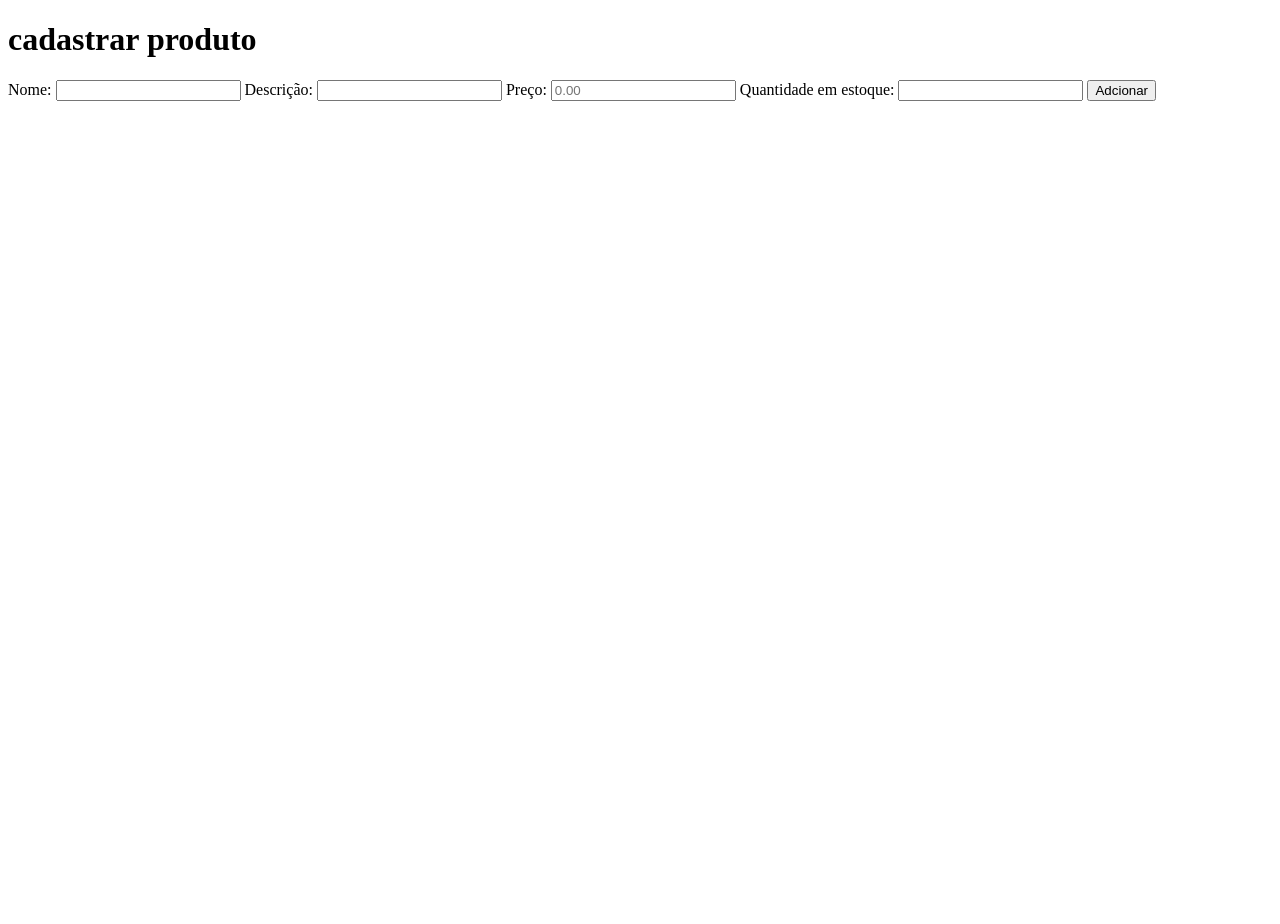
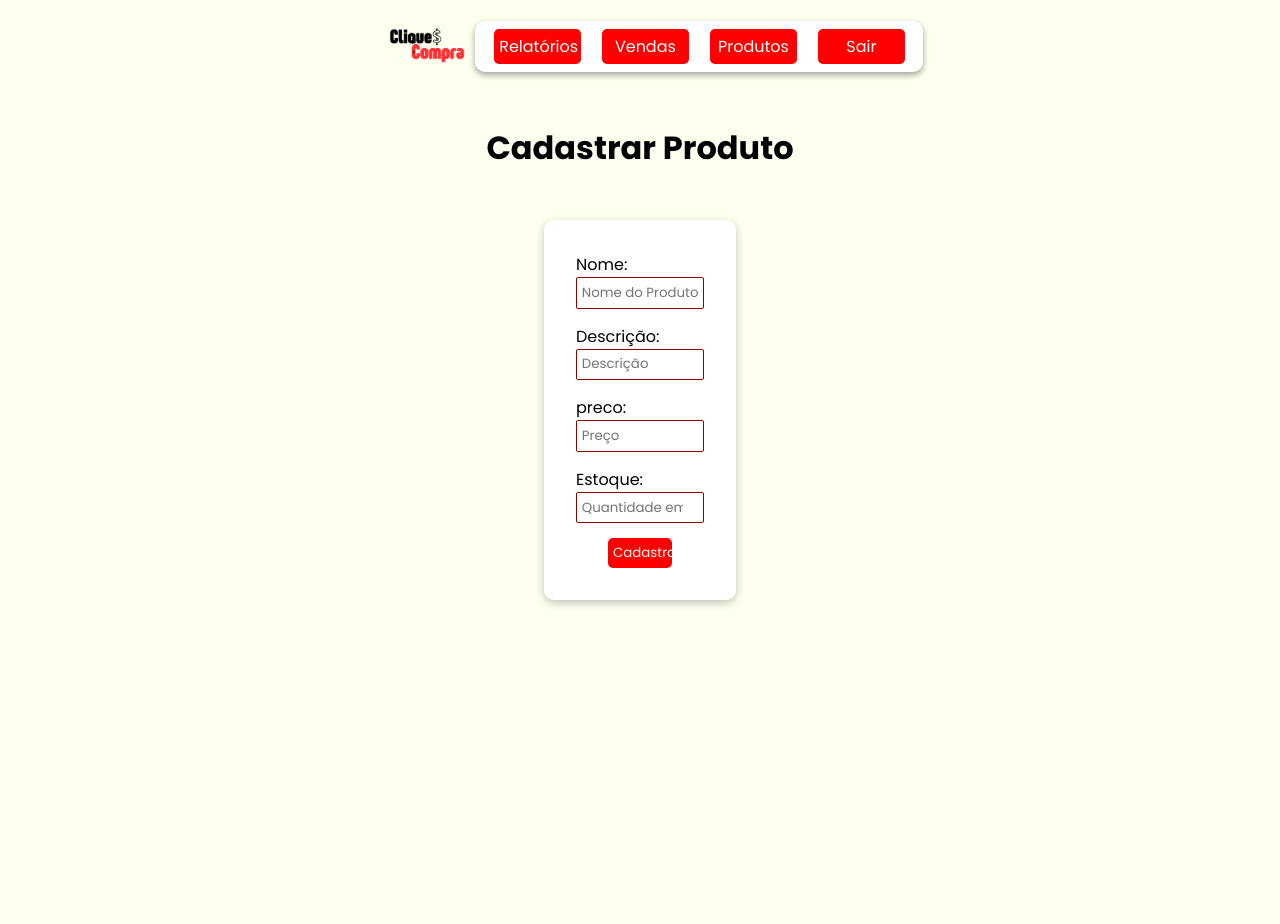
Before and after one commit to hiandro6/sistema_de_vendas, a Flask app: page /produtos/add in a window 1280 px wide. Before the commit the page ends 101 px from the top, so only its background shows below. Run offline with Flask 3, Linux system fonts and the light colour scheme.

Commit message:
css:produtos

```diff
--- a/static/style/edit.css
+++ b/static/style/edit.css
@@ -0,0 +1,55 @@
+main{
+    width: 100%;
+    height: 100vh;
+    display: flex;
+    flex-direction: column;
+    align-items: center;
+    margin-top: 3rem;
+    gap: 3rem;
+
+    form{
+        background-color: white;
+        box-shadow: rgba(0, 0, 0, 0.24) 0px 3px 8px;
+        border-radius: 10px;
+        display: flex;
+        flex-direction: column;
+        align-items: center;
+        width: 15%;
+        height: 45;
+        padding: 2rem;
+        gap: 15px;
+
+        h1{
+            color: red
+        }
+
+        div{
+            input{
+                width: 100%;
+                padding: 0.3rem;
+                border-style: none;
+                border: 1px solid darkred;
+                border-radius: 2px;
+            }
+        }
+
+        button{
+            background-color: red;
+            border-style: none;
+            padding: 5px;
+            width: 50%;
+            color: white;
+            border-radius: 5px;
+            transition: transform 0.5s ease-out, background-color 0.5s ease-out, box-shadow 0.5s     ease-out;
+            transform-origin: center;
+            cursor: pointer;
+        }
+
+        button:hover {
+            background-color: black;
+            transform: scale(1.1);
+            box-shadow: rgba(149, 157, 165, 0.2) 0px 8px 24px;
+        }
+    }
+
+}
--- a/templates/produtos/add.html
+++ b/templates/produtos/add.html
@@ -6,24 +6,41 @@
 
 {% block head_extras %}
 <!-- link pro arquivo css  -->
+<link rel="stylesheet" href="{{ url_for('static', filename='style/model.css') }}">
+<link rel="stylesheet" href="{{ url_for('static', filename='style/edit.css') }}">
 {% endblock %}
 
 {% block content %}
-<h1>cadastrar produto</h1>
-<form action="{{url_for('produtos.add')}}" method="post">
-    <label for="nome">Nome:</label>
-    <input type="text" name="nome" id="">
+<nav>
+    <img src="../../static/assets/cliqueconta.png" alt="Logo do CliqueCompra">
+    <div class="links cat">
+        <a href="{{url_for('relatorio.filtros')}}">Relatórios</a>
+        <a href="{{url_for('venda.view')}}">Vendas</a>
+        <a href="{{url_for('produtos.view')}}">Produtos</a>
+        <a href="">Sair</a>
+    </div>
+</nav>
+<main>
+    <h1>Cadastrar Produto</h1>
+    <form action="{{ url_for('produtos.add')}}" method="POST">
+        <div>
+            <label for="nome">Nome:</label>
+            <input type="text" id="nome" name="nome" placeholder="Nome do Produto" required>
+        </div>
+        <div>
+            <label for="descricao">Descrição:</label>
+            <input type="text" id="descricao" name="descricao" placeholder="Descrição" required>
+        </div>
+        <div>
+            <label for="preco">preco:</label>
+            <input type="number" id="preco" name="preco" step="0.01" placeholder="Preço">
+        </div>
+        <div>
+            <label for="estoque">Estoque:</label>
+            <input type="number" id="estoque" name="estoque" placeholder="Quantidade em Estoque">
+        </div>
 
-    <label for="descricao">Descrição:</label>
-    <input type="text" name="descricao" id="">
-
-    <label for="preco">Preço:</label> <!-- o step define a quantidade de casas decimais aceitas -->
-    <input type="number" name="preco" id="preco" step="0.01" placeholder="0.00">
-
-    <label for="estoque">Quantidade em estoque:</label>
-    <input type="number" name="estoque" id="">
-
-    <button type="submit">Adcionar</button>
-</form>
-
+        <button type="submit">Cadastrar</button>
+    </form>
+</main>
 {% endblock %}
--- a/templates/produtos/view.html
+++ b/templates/produtos/view.html
@@ -14,9 +14,9 @@
 <nav>
     <img src="../../static/assets/cliqueconta.png" alt="Logo do CliqueCompra">
     <div class="links cat">
-        <a href="">Relatórios</a>
-        <a href="">Vendas</a>
-        <a href="">Novo Produto</a>
+        <a href="{{url_for('relatorio.filtros')}}">Relatórios</a>
+        <a href="{{url_for('venda.view')}}">Vendas</a>
+        <a href="{{url_for('produtos.add')}}">Novo Produto</a>
         <a href="">Sair</a>
     </div>
 </nav>
```
Also changed, not shown: templates/produtos/edit.html (+23 -15 lines), database/teste.db.
